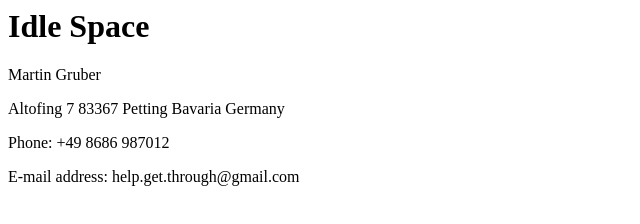
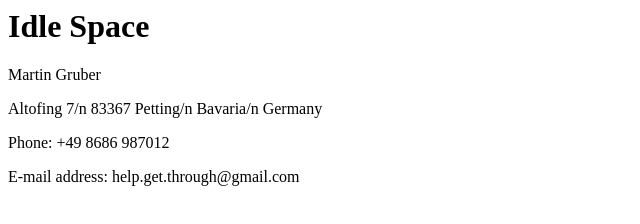
Before and after one commit to GetThroughSupport/IdleSpace-Support, a plain HTML site: page index.html in a window 1280 px wide. Shown: the full height of the page, 0-640 px from the left. Drawn offline with Linux system fonts and the light colour scheme.

Commit message:
Update index.html

```diff
--- a/index.html
+++ b/index.html
@@ -2,9 +2,9 @@
 
 <p>Martin Gruber</p>
 
-<p>Altofing 7
-83367 Petting
-Bavaria
+<p>Altofing 7/n
+83367 Petting/n
+Bavaria/n
 Germany</p>
 
 <p>Phone: +49 8686 987012</p>
```
